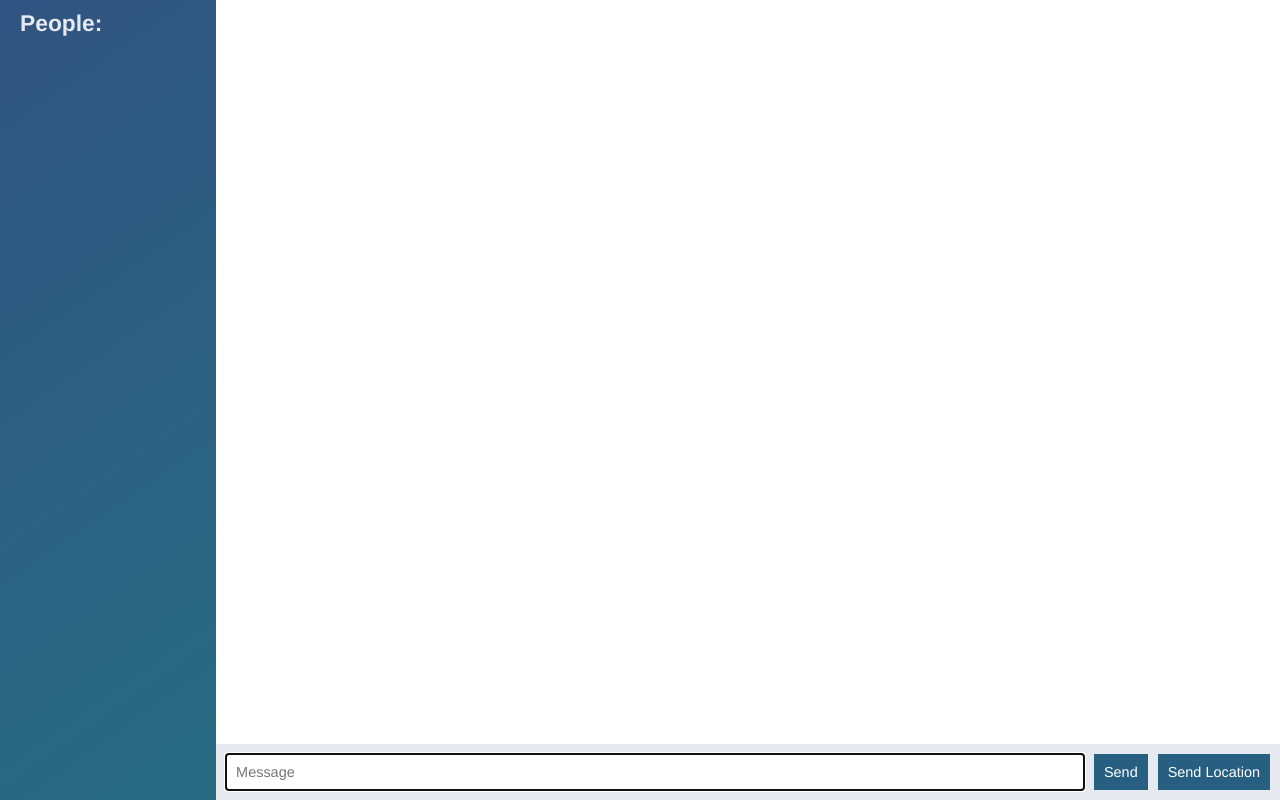
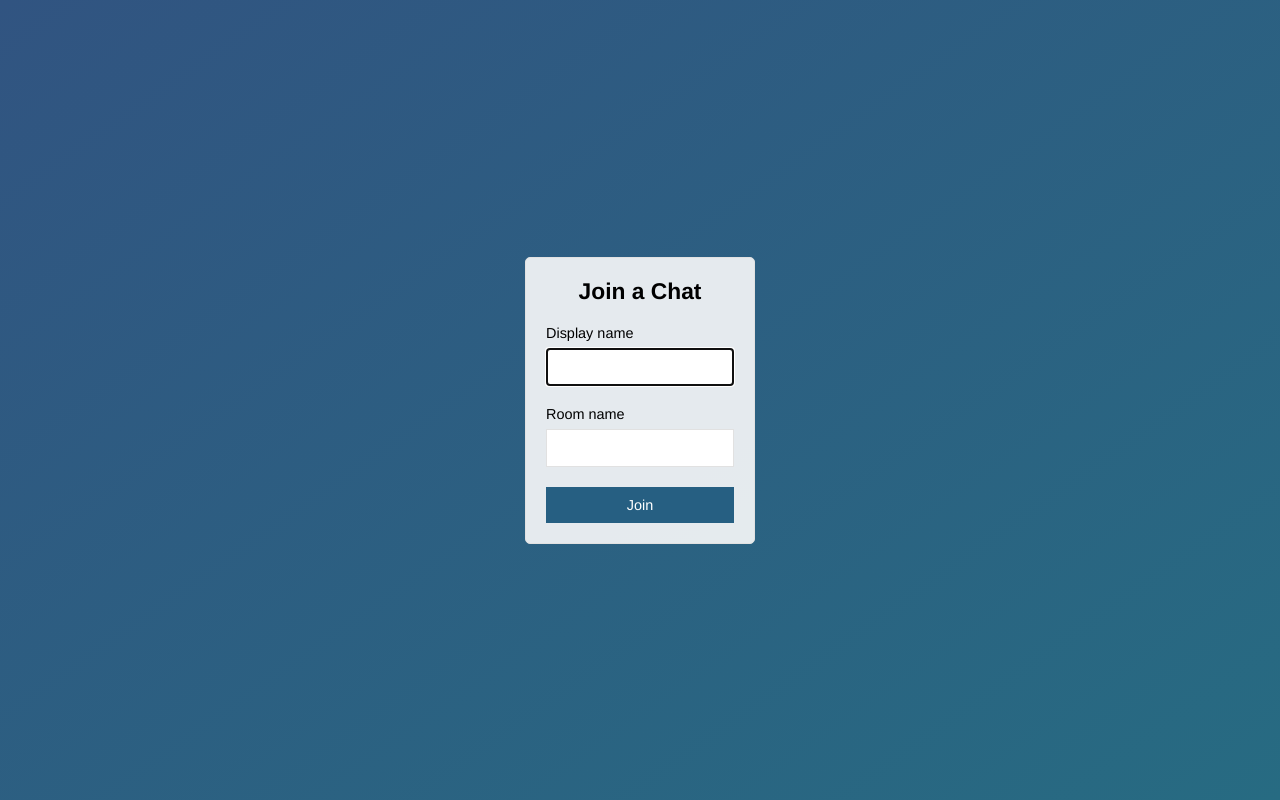
Before and after one commit to himittal09/node-chat-app, a website: page public/index.html in a window 1280 px wide. Drawn offline with nearby package versions, Linux system fonts and the light colour scheme; no server answers.

Commit message:
added join chat page

```diff
--- a/public/index.html
+++ b/public/index.html
@@ -1,59 +1,32 @@
 <!DOCTYPE html>
+<html>
 
-<html>
-    <head>
-        <meta charset="utf-8">
-        <title>Chat Application</title>
-        <script src="/socket.io/socket.io.js"></script>
-        <script src="/js/libs/jquery-3.2.1.min.js"></script>
-        <link rel="stylesheet" href="/css/styles.css">
-    </head>
+<head>
+  <meta charset="utf-8">
+  <title>Join | ChatApp</title>
+  <meta name="viewport" content="width=device-width, initial-scale=1, user-scalable=no">
+  <link rel="stylesheet" href="/css/styles.css">
+</head>
 
-    <body class="chat">
+<body class="centered-form">
+  <div class="centered-form__form">
+    <form action="/chat.html">
+      <div class="form-field">
+        <h3>Join a Chat<h3>
+      </div>
+      <div class="form-field">
+        <label>Display name</label>
+        <input type="text" name="name" required autofocus/>
+      </div>
+      <div class="form-field">
+        <label>Room name</label>
+        <input type="text" name="room" required/>
+      </div>
+      <div class="form-field">
+        <button>Join</button>
+      </div>
+    </form>
+  </div>
+</body>
 
-        <div class="chat__sidebar">
-            <h3>People:</h3>
-            <div id="users"></div>
-        </div>
-
-        <div class="chat__main">
-            <ol id="messages" class="chat__messages"></ol>
-            <div class="chat__footer">
-                <form id="message_form">
-                    <input name="message" type="text" placeholder="Message" autofocus autocomplete="off"/>
-                    <button>Send</button>
-                </form>
-
-                <button id="send_location">Send Location</button>
-            </div>
-        </div>
-
-        <script id="message_template" type="text/template">
-            <li class="message">
-                <div class="message__title">
-                    <h4>{{from}}</h4>
-                    <span>{{createdAt}}</span>
-                </div>
-                <div class="message__body">
-                    <p>{{text}}</p>
-                </div>
-            </li>
-        </script>
-
-        <script id="location_message_template" type="text/template">
-            <li class="message">
-                <div class="message__title">
-                    <h4>{{from}}</h4>
-                    <span>{{createdAt}}</span>
-                </div>
-                <div class="message__body">
-                    <a href="{{url}}" target="_blank">My Current Location</a>
-                </div>
-            </li>
-        </script>
-
-        <script src="/js/index.js"></script>
-        <script src="/js/libs/mustache.js"></script>
-        <script src="/js/libs/moment.js"></script>
-    </body>
 </html>
```
Also changed, not shown: public/chat.html (added, +60 -0 lines), public/js/chat.js (renamed from public/js/index.js).
